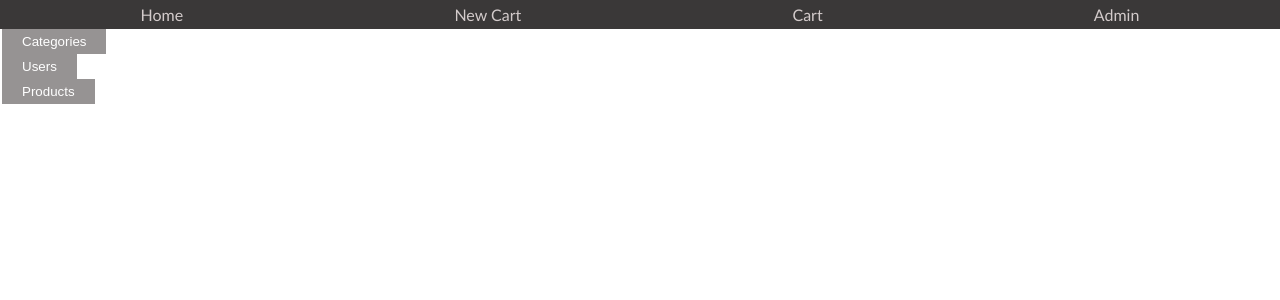
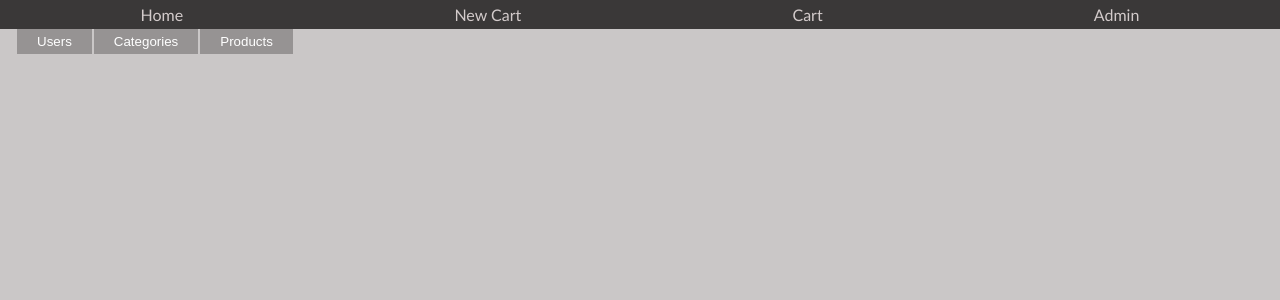
Before and after one commit to lucesitaliss/ProductosCompas, a React (Create React App) app in the folder client/: page /admin in a window 1280 px wide. Shown: the top 300 px of the page. Built offline with nearby package versions, Linux system fonts and the light colour scheme.

Commit message:
cambios en el componente AdminTab, instalacion de libreria react icons

```diff
--- a/client/package.json
+++ b/client/package.json
@@ -9,6 +9,7 @@
     "@testing-library/user-event": "^13.5.0",
     "react": "^18.2.0",
     "react-dom": "^18.2.0",
+    "react-icons": "^4.6.0",
     "react-redux": "^8.0.4",
     "react-router-dom": "^6.4.1",
     "react-scripts": "5.0.1",
--- /dev/null
+++ b/client/src/components/Admin/AdminContainer/AdminTab/AdminTabUser/index.js
@@ -0,0 +1,5 @@
+import React from 'react'
+
+export default function AdminTabUser() {
+  return <div>AdminTabUser</div>
+}
--- a/client/src/components/Admin/AdminContainer/AdminTab/index.js
+++ b/client/src/components/Admin/AdminContainer/AdminTab/index.js
@@ -1,12 +1,20 @@
 import React from 'react'
 import AdminTabCategory from './AdminTabCategory'
 import AdminTabProduct from './AdminTabProduct'
+import AdminTabUser from './AdminTabUser'
 import './adminTab.css'
 
 export default function AdminTab({ name }) {
-  return (
-    <div className="tab">
-      {name === 'category' ? <AdminTabCategory /> : <AdminTabProduct />}
-    </div>
-  )
+  if (name === 'category') {
+    console.log(name)
+    return <AdminTabCategory />
+  }
+  if (name === 'product') {
+    return <AdminTabProduct />
+  }
+  if (name === 'user') {
+    return <AdminTabUser />
+  }
+
+
 }
--- a/client/src/components/Admin/AdminContainer/Insert/index.js
+++ b/client/src/components/Admin/AdminContainer/Insert/index.js
@@ -28,6 +28,7 @@ export default function Insert({ name }) {
 
       dispatch(insertNewCategory(newCategory))
       // navegate('/')
+      e.value = ''
     }
     if (name === 'product') {
       const result = await fetch('http://www.localhost:4000/products', {
@@ -46,7 +47,7 @@ export default function Insert({ name }) {
   }
 
   return (
-    <form className='inser' onSubmit={handleSumit}>
+    <form className="inser" onSubmit={handleSumit}>
       <input placeholder={`Insert ${name}`} onChange={handleChange} />
 
       <input type="submit" value="Insertar" />
--- a/client/src/components/Admin/admin.css
+++ b/client/src/components/Admin/admin.css
@@ -1,7 +1,7 @@
 
-.nav{
-    display: flex;
-    padding-top: 50px;
+.tab{
+    display:flexS
+    /* padding-top: 50px; */
 
 }
 
--- a/client/src/components/Admin/index.js
+++ b/client/src/components/Admin/index.js
@@ -4,39 +4,36 @@ import '../Admin/admin.css'
 
 export default function Admin() {
   const [currentTab, setCurrentTab] = useState(0)
-  //const [tabs, setTabs] = useState(adminTabs)
+  const [tabName, setTabName] = useState('')
 
   const adminTabs = {
-    categories: { title: 'Categories', id: 1, alias: 'category' },
-    users: { title: 'Users', id: 2, alias: 'user' },
-    products: { title: 'Products', id: 3, alias: 'product' },
+    users: { title: 'Users', id: 2, name: 'user' },
+    categories: { title: 'Categories', id: 1, name: 'category' },
+    products: { title: 'Products', id: 3, name: 'product' },
   }
-  // const [nameNav, setNameNav] = useState('')
 
   const [show, setShow] = useState(false)
-
-  const handleOnClick = (id) => {
+  const handleOnClick = (id, name) => {
     setCurrentTab(id)
     setShow(true)
+    setTabName(name)
   }
 
   return (
-    <div>
+    <div className="tab">
       {Object.entries(adminTabs).map(([tabName, tab]) => {
         const isCurrentTab = currentTab === tab.id
         return (
-          <div>
           <button
             key={tab.id}
-              onClick={() => handleOnClick(tab.id)}
+            onClick={() => handleOnClick(tab.id, tab.name)}
             className={isCurrentTab ? 'butonSelected' : 'buttonNotSelected'}
           >
             {tab.title}
           </button>
-            <AdminContainer show={show} name={tab.alias} />
-          </div>
         )
       })}
+      <AdminContainer show={show} name={tabName} />
     </div>
   )
 }
```
Also changed, not shown: client/src/components/Admin/AdminContainer/AdminTab/AdminTabUser/adminTabUser.css (added), 1 other file (tests, documents, lock files or other folders). Lines whose indentation alone changed are shown as unchanged.
